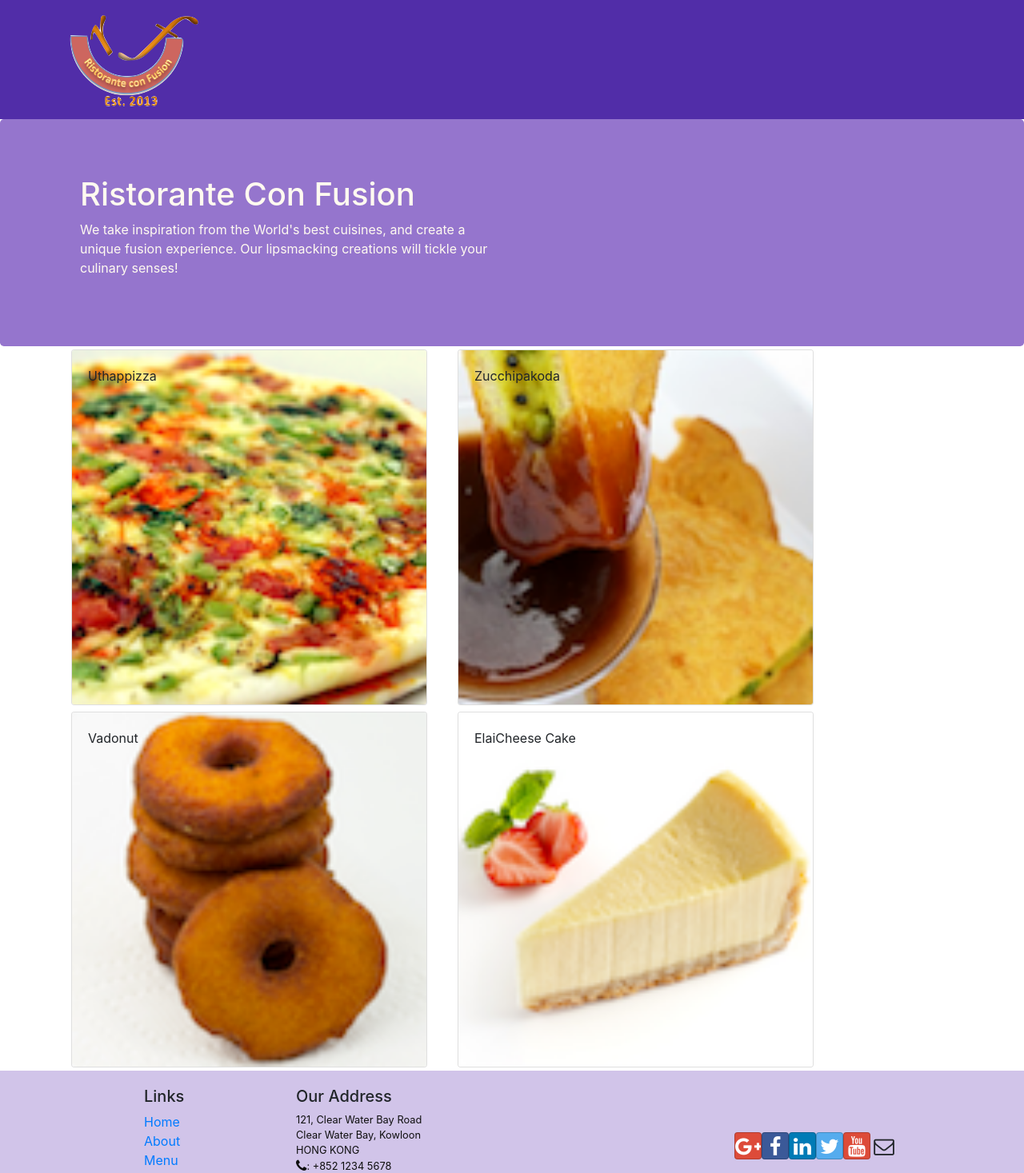
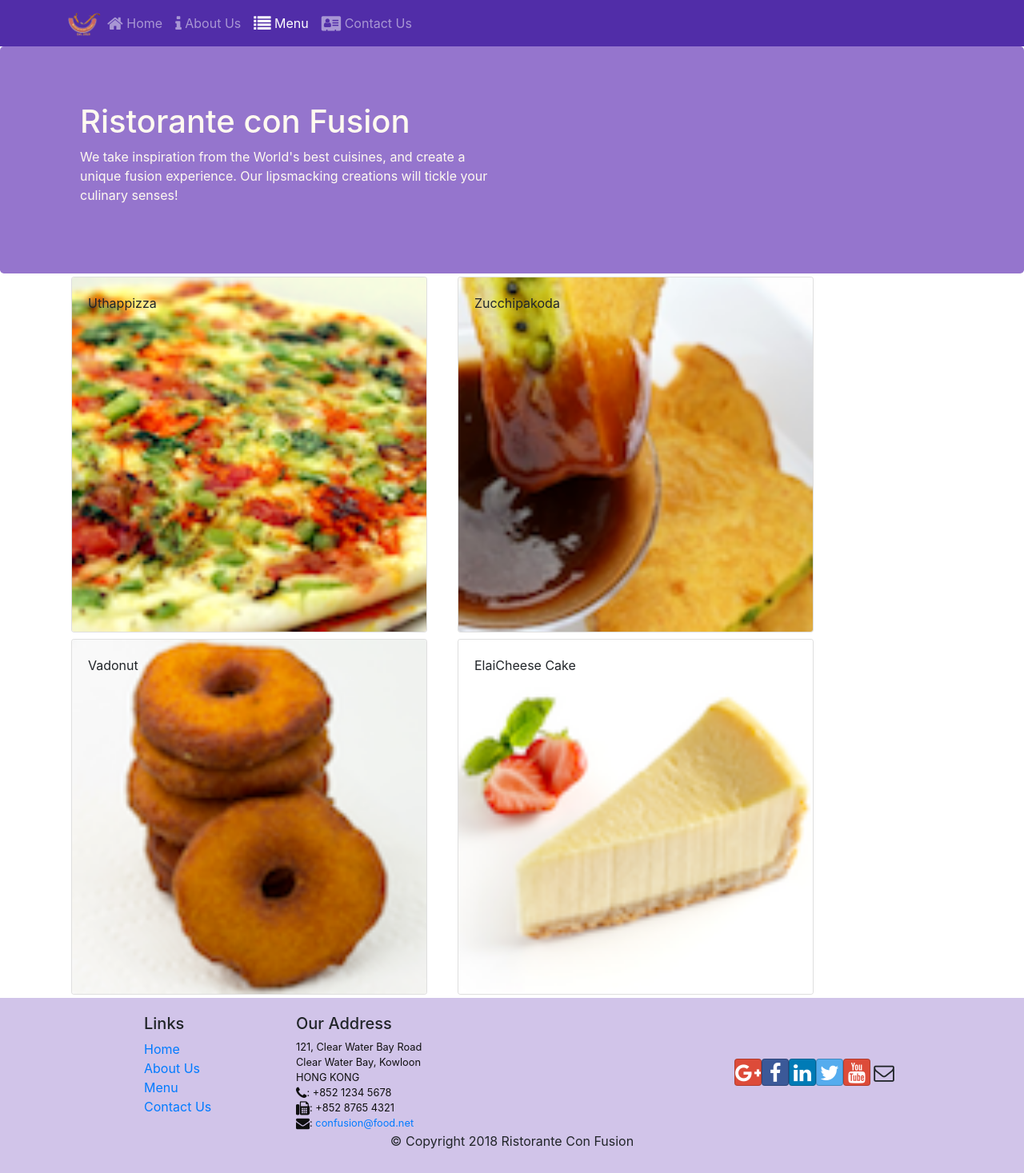
Before and after one commit to parthmodi152/First-React-App, a React (Create React App) app: page /menu in a window 1280 px wide. Shown: the top 1467 px of the page at 80% size. Built offline with nearby package versions, Linux system fonts and the light colour scheme.

Commit message:
second commit - navbar collapse and React Router

```diff
--- a/src/components/FooterComponent.js
+++ b/src/components/FooterComponent.js
@@ -1,4 +1,5 @@
 import React from 'react';
+import { Link } from 'react-router-dom'
 
 function Footer(props) {
     return(
@@ -8,10 +9,10 @@
                 <div className="col-4 offset-1 col-sm-2">
                     <h5>Links</h5>
                     <ul className="list-unstyled">
-                        <li><a href="#">Home</a></li>
-                        <li><a href="#">About</a></li>
-                        <li><a href="#">Menu</a></li>
-                        <li><a href="contactus.html">Contact</a></li>
+                        <li><Link to="/home">Home</Link></li>
+                        <li><Link to="/aboutus">About Us</Link></li>
+                        <li><Link to="/menu">Menu</Link></li>
+                        <li><Link to="/contactus">Contact Us</Link></li>
                     </ul>
                 </div>
                 <div className="col-7 col-sm-5">
@@ -22,8 +23,7 @@
 		              HONG KONG<br />
 		              <i className="fa fa-phone fa-lg"></i>: +852 1234 5678<br />
 		              <i className="fa fa-fax fa-lg"></i>: +852 8765 4321<br />
-		              <i className="fa fa-envelope fa-lg"></i>: <a href="mailto:confusion@food.net">
-                         confusion@food.net</a>
+		              <i className="fa fa-envelope fa-lg"></i>: <a href="mailto:confusion@food.net">confusion@food.net</a>
                     </address>
                 </div>
                 <div className="col-12 col-sm-4 align-self-center">
--- a/src/components/HeaderComponent.js
+++ b/src/components/HeaderComponent.js
@@ -3,28 +3,58 @@
 import { NavLink } from 'react-router-dom'
 
 class Header extends Component {
+    constructor(props) {
+        super(props);
+
+        this.toggleNav = this.toggleNav.bind(this);
+        this.state = {
+          isNavOpen: false
+        };
+      }
+
+      toggleNav() {
+        this.setState({
+          isNavOpen: !this.state.isNavOpen
+        });
+      }
+
     render() {
-        return (
-            <>
-                <Navbar dark expand="md" >
+        return(
+            <div>
+                <Navbar dark expand="md">
                     <div className="container">
-                        <NavbarBrand className="mr-auto" href="#">
-                            <img src="assets/images/logo.png" height =''></img>
-                        </NavbarBrand>
+                        <NavbarToggler onClick={this.toggleNav} />
+                        <NavbarBrand className="mr-auto" href="/"><img src='assets/images/logo.png' height="30" width="41" alt='Ristorante Con Fusion' /></NavbarBrand>
+                        <Collapse isOpen={this.state.isNavOpen} navbar>
+                            <Nav navbar>
+                            <NavItem>
+                                <NavLink className="nav-link"  to='/home'><span className="fa fa-home fa-lg"></span> Home</NavLink>
+                            </NavItem>
+                            <NavItem>
+                                <NavLink className="nav-link" to='/aboutus'><span className="fa fa-info fa-lg"></span> About Us</NavLink>
+                            </NavItem>
+                            <NavItem>
+                                <NavLink className="nav-link"  to='/menu'><span className="fa fa-list fa-lg"></span> Menu</NavLink>
+                            </NavItem>
+                            <NavItem>
+                                <NavLink className="nav-link" to='/contactus'><span className="fa fa-address-card fa-lg"></span> Contact Us</NavLink>
+                            </NavItem>
+                            </Nav>
+                        </Collapse>
                     </div>
                 </Navbar>
                 <Jumbotron>
-                <div className="container">
-                    <div className="row row-header">
-                        <div className="col-12 col-sm-6">
-                            <h1>Ristorante Con Fusion</h1>
-                            <p>We take inspiration from the World's best cuisines, and create a unique fusion experience. Our lipsmacking creations will tickle your culinary senses!</p>
+                    <div className="container">
+                        <div className="row row-header">
+                            <div className="col-12 col-sm-6">
+                                <h1>Ristorante con Fusion</h1>
+                                <p>We take inspiration from the World's best cuisines, and create a unique fusion experience. Our lipsmacking creations will tickle your culinary senses!</p>
+                            </div>
                         </div>
                     </div>
-                </div>
                 </Jumbotron>
-            </>
-        )
+            </div>
+        );
     }
 }
 
```
